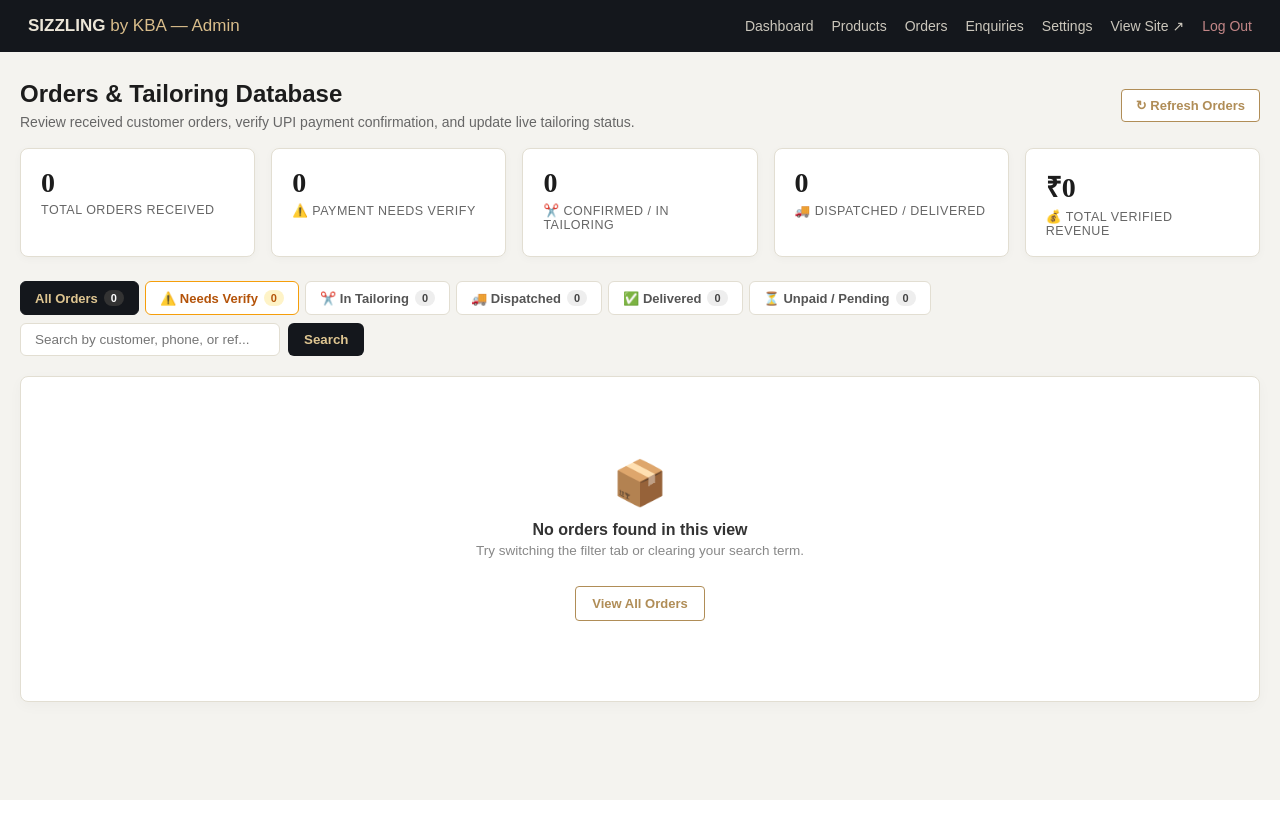
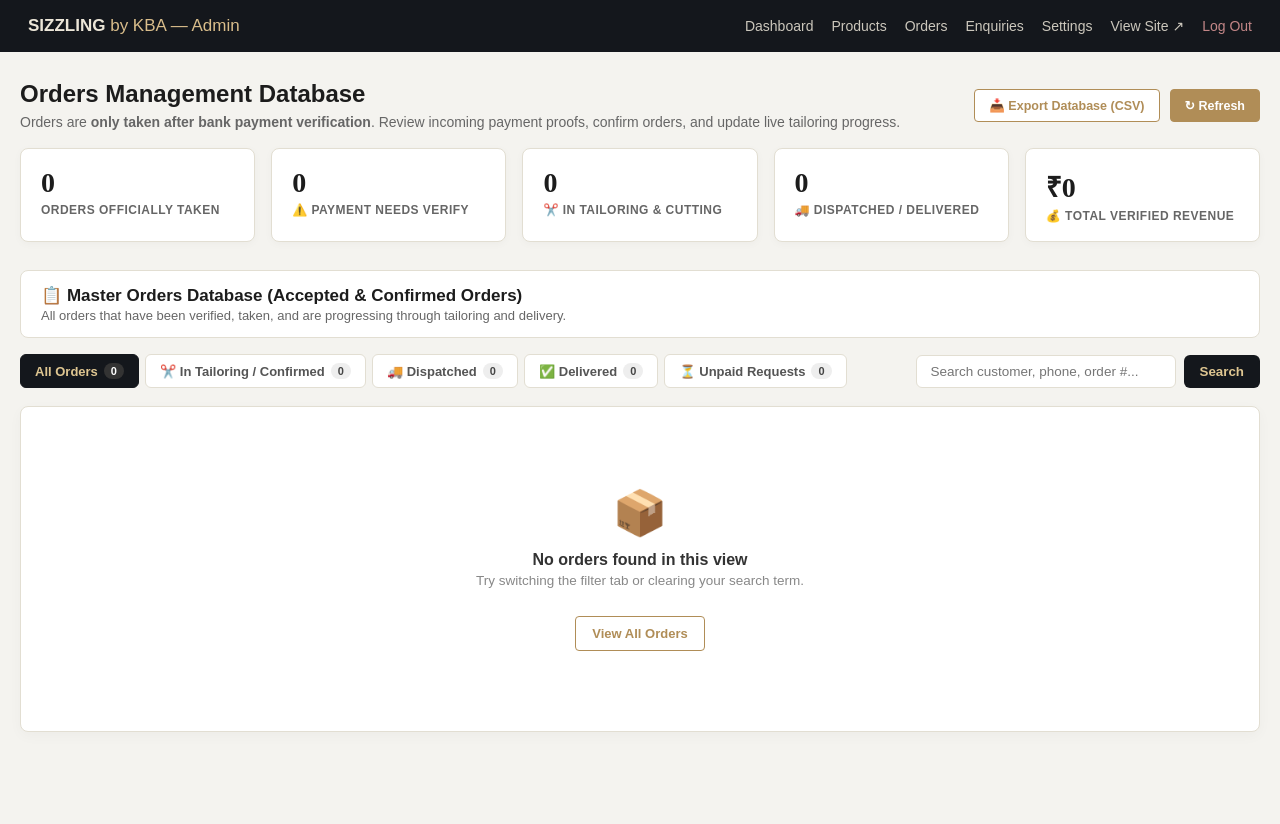
Before and after one commit to kashyapnathoo53-wq/Sizzling-by-KBA, a Flask app: page /admin/orders in a window 1280 px wide. Before the commit the page ends 800 px from the top, so only its background shows below. Run offline with Flask 3, Linux system fonts and the light colour scheme; the visitor is signed in with stand-in values (Sample User, id 1); data that the repository does not hold is empty.

Commit message:
feat(admin): separate incoming payment verifications from accepted orders, add reject action and CSV export

```diff
--- a/app.py
+++ b/app.py
@@ -677,12 +677,15 @@ def admin_dashboard():
     product_count = conn.execute("SELECT COUNT(*) FROM products").fetchone()[0]
     enquiry_count = conn.execute("SELECT COUNT(*) FROM enquiries").fetchone()[0]
     click_count = conn.execute("SELECT COUNT(*) FROM order_clicks").fetchone()[0]
-    order_count = conn.execute("SELECT COUNT(*) FROM orders").fetchone()[0]
+    # Only verified/accepted orders count as taken orders
+    order_count = conn.execute(
+        "SELECT COUNT(*) FROM orders WHERE payment_status='payment_verified' OR status IN ('confirmed', 'tailoring', 'trial_ready', 'dispatched', 'delivered')"
+    ).fetchone()[0]
     pending_payment_count = conn.execute(
-        "SELECT COUNT(*) FROM orders WHERE status IN ('pending_payment','payment_reported')"
+        "SELECT COUNT(*) FROM orders WHERE status='payment_reported' OR payment_status='payment_submitted'"
     ).fetchone()[0]
     paid_total = conn.execute(
-        "SELECT COALESCE(SUM(total),0) FROM orders WHERE status IN ('paid','fulfilled')"
+        "SELECT COALESCE(SUM(total),0) FROM orders WHERE payment_status='payment_verified' OR status IN ('confirmed', 'tailoring', 'trial_ready', 'dispatched', 'delivered')"
     ).fetchone()[0]
     recent_enquiries = conn.execute(
         "SELECT * FROM enquiries ORDER BY id DESC LIMIT 5"
@@ -933,6 +936,56 @@ def admin_verify_payment(order_id):
     conn.close()
     flash(f"Payment for Order #{order_id} verified and order marked Confirmed.", "success")
     return redirect(request.referrer or url_for("admin_orders"))
+
+
+@app.route("/admin/orders/<int:order_id>/reject_payment", methods=["POST"])
+@login_required
+def admin_reject_payment(order_id):
+    conn = get_db()
+    now_str = datetime.utcnow().strftime("%Y-%m-%d %H:%M:%S")
+    reason = request.form.get("reason", "UPI payment could not be verified in bank records.").strip()
+    conn.execute(
+        """UPDATE orders
+           SET payment_status='payment_rejected', status='cancelled', admin_notes=?, updated_at=?
+           WHERE id=?""",
+        (reason, now_str, order_id)
+    )
+    conn.commit()
+    conn.close()
+    flash(f"Order #{order_id} payment marked rejected / order declined.", "error")
+    return redirect(request.referrer or url_for("admin_orders"))
+
+
+@app.route("/admin/orders/export/csv")
+@login_required
+def admin_export_orders_csv():
+    import csv
+    from flask import Response
+
+    conn = get_db()
+    orders = conn.execute("SELECT * FROM orders ORDER BY id DESC").fetchall()
+
+    si = io.StringIO()
+    writer = csv.writer(si)
+    writer.writerow([
+        "Order ID", "Customer Name", "Phone", "Total (INR)", "Status",
+        "Payment Status", "UPI Ref / UTR", "Created At", "Address",
+        "Customer Notes", "Store Notes"
+    ])
+    for o in orders:
+        writer.writerow([
+            o["id"], o["customer_name"], o["phone"], f"{float(o['total']):.0f}",
+            o["status"], o["payment_status"], o["payment_ref"] or "",
+            o["created_at"], o["address"] or "", o["notes"] or "", o["admin_notes"] or ""
+        ])
+    conn.close()
+
+    output = si.getvalue()
+    return Response(
+        output,
+        mimetype="text/csv",
+        headers={"Content-Disposition": "attachment;filename=sizzling_orders_database.csv"}
+    )
 
 
 @app.route("/admin/orders/<int:order_id>/update_status", methods=["POST"])
--- a/templates/admin/orders.html
+++ b/templates/admin/orders.html
@@ -9,22 +9,39 @@
   :root {
     --gold: #b08d57;
     --gold-light: #dfc691;
-    --dark-card: #ffffff;
     --border: #e2ded2;
   }
-  .admin-wrap { max-width: 1280px; margin: 0 auto; padding: 28px 20px 60px; }
+  .admin-wrap { max-width: 1320px; margin: 0 auto; padding: 28px 20px 60px; }
   .stats-grid { display: grid; grid-template-columns: repeat(auto-fit, minmax(180px, 1fr)); gap: 16px; margin-bottom: 24px; }
   .stat-card {
     background: #fff; border: 1px solid var(--border); border-radius: 8px; padding: 18px 20px;
     box-shadow: 0 2px 8px rgba(0,0,0,0.03); position: relative; overflow: hidden;
   }
-  .stat-card.alert-card { border-color: #f59e0b; background: #fffdfa; }
+  .stat-card.alert-card { border-color: #f59e0b; background: #fffdf8; }
   .stat-card .num { font-size: 28px; font-weight: 700; color: #1c1c1c; font-family: 'Fraunces', serif; }
   .stat-card.alert-card .num { color: #d97706; }
-  .stat-card .label { font-size: 12.5px; color: #666; margin-top: 4px; font-weight: 500; text-transform: uppercase; letter-spacing: 0.04em; }
+  .stat-card .label { font-size: 12px; color: #666; margin-top: 4px; font-weight: 600; text-transform: uppercase; letter-spacing: 0.04em; }
+
+  /* Section Titles */
+  .section-banner {
+    background: #fff; border: 1px solid var(--border); border-radius: 8px; padding: 14px 20px; margin-bottom: 16px;
+    display: flex; justify-content: space-between; align-items: center; flex-wrap: wrap; gap: 12px;
+  }
+  .section-banner.alert-banner {
+    background: #fffbeb; border-color: #f59e0b;
+  }
+  .section-title { font-size: 17px; font-weight: 700; color: #1c1c1c; display: flex; align-items: center; gap: 8px; }
+  .section-desc { font-size: 13px; color: #666; margin-top: 2px; }
+
+  /* Verification Cards */
+  .verify-card {
+    background: #fff; border: 2px solid #f59e0b; border-radius: 8px; padding: 20px; margin-bottom: 16px;
+    display: grid; grid-template-columns: 240px 1fr 260px; gap: 20px; align-items: start;
+    box-shadow: 0 4px 14px rgba(245,158,11,0.1);
+  }
 
   .filter-bar {
-    display: flex; gap: 8px; margin-bottom: 20px; flex-wrap: wrap; align-items: center; justify-content: space-between;
+    display: flex; gap: 8px; margin-bottom: 18px; flex-wrap: wrap; align-items: center; justify-content: space-between;
   }
   .filter-tabs { display: flex; gap: 6px; flex-wrap: wrap; }
   .filter-tab {
@@ -38,8 +55,6 @@
     padding: 2px 7px; border-radius: 10px; font-size: 11px; background: #eee; color: #444; font-weight: 700;
   }
   .filter-tab.active .count-badge { background: #333; color: #fff; }
-  .filter-tab.alert-tab { border-color: #f59e0b; color: #b45309; }
-  .filter-tab.alert-tab .count-badge { background: #fef3c7; color: #b45309; }
 
   .search-form { display: flex; gap: 8px; }
   .search-input {
@@ -50,7 +65,7 @@
 
   .orders-table-card {
     background: #fff; border: 1px solid var(--border); border-radius: 8px; overflow: hidden;
-    box-shadow: 0 4px 14px rgba(0,0,0,0.03);
+    box-shadow: 0 4px 14px rgba(0,0,0,0.03); margin-bottom: 32px;
   }
   .order-row-item {
     padding: 20px 24px; border-bottom: 1px solid #eee; display: grid;
@@ -133,13 +154,14 @@
 <div class="admin-wrap">
   <div style="display:flex; justify-content:space-between; align-items:center; flex-wrap:wrap; gap:12px; margin-bottom:18px;">
     <div>
-      <div class="admin-title">Orders &amp; Tailoring Database</div>
+      <div class="admin-title">Orders Management Database</div>
       <div class="admin-sub" style="margin-bottom:0;">
-        Review received customer orders, verify UPI payment confirmation, and update live tailoring status.
+        Orders are <strong>only taken after bank payment verification</strong>. Review incoming payment proofs, confirm orders, and update live tailoring progress.
       </div>
     </div>
-    <div>
-      <a href="{{ url_for('admin_orders') }}" class="btn btn-outline" style="padding:8px 14px;">↻ Refresh Orders</a>
+    <div style="display:flex; gap:10px;">
+      <a href="{{ url_for('admin_export_orders_csv') }}" class="btn btn-outline" style="padding:8px 14px; font-size:12.5px;">📥 Export Database (CSV)</a>
+      <a href="{{ url_for('admin_orders') }}" class="btn btn-primary" style="padding:8px 14px; font-size:12.5px;">↻ Refresh</a>
     </div>
   </div>
 
@@ -152,8 +174,8 @@
   <!-- Stats Overview Cards -->
   <div class="stats-grid">
     <div class="stat-card">
-      <div class="num">{{ total_orders }}</div>
-      <div class="label">Total Orders Received</div>
+      <div class="num">{{ confirmed_count + dispatched_count + delivered_count }}</div>
+      <div class="label">Orders Officially Taken</div>
     </div>
     <div class="stat-card {% if needs_verify_count > 0 %}alert-card{% endif %}">
       <div class="num">{{ needs_verify_count }}</div>
@@ -161,7 +183,7 @@
     </div>
     <div class="stat-card">
       <div class="num">{{ confirmed_count }}</div>
-      <div class="label">✂️ Confirmed / In Tailoring</div>
+      <div class="label">✂️ In Tailoring &amp; Cutting</div>
     </div>
     <div class="stat-card">
       <div class="num">{{ dispatched_count + delivered_count }}</div>
@@ -173,17 +195,113 @@
     </div>
   </div>
 
+  <!-- SECTION 1: INCOMING ORDERS WAITING FOR PAYMENT VERIFICATION -->
+  {% set pending_verify_orders = [] %}
+  {% for o in orders if (o.status == 'payment_reported' or o.payment_status == 'payment_submitted') %}
+    {% set _ = pending_verify_orders.append(o) %}
+  {% endfor %}
+
+  {% if pending_verify_orders %}
+  <div class="section-banner alert-banner">
+    <div>
+      <div class="section-title" style="color:#b45309;">
+        ⚠️ Action Required: Incoming Orders Pending Payment Verification ({{ pending_verify_orders|length }})
+      </div>
+      <div class="section-desc">
+        These customers have submitted UPI reference numbers. <strong>Verify the credit in your bank app, then click "Verify Payment &amp; Accept Order" to officially take the order.</strong>
+      </div>
+    </div>
+  </div>
+
+  {% for o in pending_verify_orders %}
+  <div class="verify-card">
+    <!-- Left Col: Order ID & Payment Info -->
+    <div>
+      <div class="order-id-badge">Order Request #{{ o.id }}</div>
+      <div class="order-time">{{ o.created_at[:16] }}</div>
+      <div class="order-total-display">₹{{ "%.0f"|format(o.total) }}</div>
+
+      <div style="margin-top:12px; background:#fffbeb; border:1px solid #f59e0b; padding:10px 12px; border-radius:6px;">
+        <div style="font-size:11px; font-weight:700; text-transform:uppercase; color:#b45309; letter-spacing:0.04em;">
+          Submitted UPI UTR / Ref:
+        </div>
+        <div style="font-family:monospace; font-size:15px; font-weight:700; color:#111; margin-top:2px;">
+          {{ o.payment_ref or 'Pending Submission' }}
+        </div>
+      </div>
+    </div>
+
+    <!-- Center Col: Customer & Garment Details -->
+    <div>
+      <div class="customer-name">
+        👤 {{ o.customer_name }}
+        <a href="https://wa.me/91{{ o.phone }}?text={{ ('Hi ' ~ o.customer_name ~ ', this is SIZZLING by KBA regarding your payment verification for Order #' ~ o.id ~ '.')|urlencode }}"
+           class="whatsapp-link" target="_blank" rel="noopener">
+          💬 WhatsApp
+        </a>
+      </div>
+      <div class="customer-phone">📞 <a href="tel:{{ o.phone }}">+91 {{ o.phone }}</a></div>
+      <div class="customer-address">📍 <strong>Delivery Address:</strong> {{ o.address }}</div>
+      {% if o.notes %}
+      <div class="customer-notes">📝 <strong>Customer Notes:</strong> {{ o.notes }}</div>
+      {% endif %}
+
+      <div class="items-tag-list">
+        {% for item in o.order_items %}
+        <div class="item-chip">
+          <div>
+            <strong>{{ item.product_name }}</strong>
+            <span class="qty-size">· Size <strong>{{ item.size }}</strong> &times; {{ item.qty }}</span>
+          </div>
+          <div style="font-weight:700;">₹{{ "%.0f"|format(item.line_total) }}</div>
+        </div>
+        {% endfor %}
+      </div>
+    </div>
+
+    <!-- Right Col: Verify & Take Order Buttons -->
+    <div>
+      <form method="POST" action="{{ url_for('admin_verify_payment', order_id=o.id) }}">
+        <button type="submit" class="quick-verify-btn" onclick="return confirm('Confirm bank credit for Order #{{ o.id }} and accept order?');">
+          ✓ Verify Payment &amp; Take Order
+        </button>
+      </form>
+
+      <form method="POST" action="{{ url_for('admin_reject_payment', order_id=o.id) }}" style="margin-top:8px;">
+        <input type="hidden" name="reason" value="Payment could not be verified in bank records.">
+        <button type="submit" class="quick-reject-btn" onclick="return confirm('Decline this order request because payment was not verified?');">
+          ✕ Reject / Payment Not Found
+        </button>
+      </form>
+
+      <div style="text-align:center; margin-top:8px;">
+        <a href="{{ url_for('admin_order_detail', order_id=o.id) }}" style="font-size:12px; color:#666; text-decoration:underline;">View Full Invoice ↗</a>
+      </div>
+    </div>
+  </div>
+  {% endfor %}
+  {% endif %}
+
+  <!-- SECTION 2: MASTER ORDERS DATABASE (ACCEPTED & CONFIRMED ORDERS) -->
+  <div class="section-banner" style="margin-top:28px;">
+    <div>
+      <div class="section-title">
+        📋 Master Orders Database (Accepted &amp; Confirmed Orders)
+      </div>
+      <div class="section-desc">
+        All orders that have been verified, taken, and are progressing through tailoring and delivery.
+      </div>
+    </div>
+  </div>
+
   <!-- Filter Tabs & Search Bar -->
   <div class="filter-bar">
     <div class="filter-tabs">
       <a href="{{ url_for('admin_orders') }}" class="filter-tab {% if not filter_status %}active{% endif %}">
         All Orders <span class="count-badge">{{ total_orders }}</span>
       </a>
-      <a href="{{ url_for('admin_orders', status='needs_verify') }}" class="filter-tab alert-tab {% if filter_status == 'needs_verify' %}active{% endif %}">
-        ⚠️ Needs Verify <span class="count-badge">{{ needs_verify_count }}</span>
-      </a>
       <a href="{{ url_for('admin_orders', status='confirmed') }}" class="filter-tab {% if filter_status == 'confirmed' %}active{% endif %}">
-        ✂️ In Tailoring <span class="count-badge">{{ confirmed_count }}</span>
+        ✂️ In Tailoring / Confirmed <span class="count-badge">{{ confirmed_count }}</span>
       </a>
       <a href="{{ url_for('admin_orders', status='dispatched') }}" class="filter-tab {% if filter_status == 'dispatched' %}active{% endif %}">
         🚚 Dispatched <span class="count-badge">{{ dispatched_count }}</span>
@@ -192,13 +310,13 @@
         ✅ Delivered <span class="count-badge">{{ delivered_count }}</span>
       </a>
       <a href="{{ url_for('admin_orders', status='unpaid') }}" class="filter-tab {% if filter_status == 'unpaid' %}active{% endif %}">
-        ⏳ Unpaid / Pending <span class="count-badge">{{ unpaid_count }}</span>
+        ⏳ Unpaid Requests <span class="count-badge">{{ unpaid_count }}</span>
       </a>
     </div>
 
     <form method="GET" action="{{ url_for('admin_orders') }}" class="search-form">
       <input type="hidden" name="status" value="{{ filter_status }}">
-      <input type="text" name="q" value="{{ search }}" placeholder="Search by customer, phone, or ref..." class="search-input">
+      <input type="text" name="q" value="{{ search }}" placeholder="Search customer, phone, order #..." class="search-input">
       <button type="submit" class="search-btn">Search</button>
       {% if search %}
       <a href="{{ url_for('admin_orders', status=filter_status) }}" class="btn btn-outline" style="padding:8px 12px; font-size:12px;">Clear</a>
@@ -235,9 +353,8 @@
           <div class="order-total-display">₹{{ "%.0f"|format(o.total) }}</div>
 
           {% if o.payment_ref %}
-          <div style="margin-top:8px; font-size:11.5px; color:#555;">
-            <strong>UPI Ref / UTR:</strong><br>
-            <span style="font-family:monospace; background:#eee; padding:2px 6px; border-radius:3px; font-size:12px; color:#111;">{{ o.payment_ref }}</span>
+          <div style="margin-top:8px; font-size:11px; color:#555;">
+            <strong>UPI Ref:</strong> <span style="font-family:monospace; background:#eee; padding:1px 5px; border-radius:3px;">{{ o.payment_ref }}</span>
           </div>
           {% endif %}
         </div>
@@ -247,19 +364,19 @@
           <div class="customer-name">
             👤 {{ o.customer_name }}
             <a href="https://wa.me/91{{ o.phone }}?text={{ ('Hi ' ~ o.customer_name ~ ', this is SIZZLING by KBA regarding your Order #' ~ o.id ~ '.')|urlencode }}"
-               class="whatsapp-link" target="_blank" rel="noopener" title="Open direct WhatsApp chat with customer">
+               class="whatsapp-link" target="_blank" rel="noopener" title="Direct WhatsApp chat">
               💬 WhatsApp
             </a>
           </div>
           <div class="customer-phone">
-            📞 <a href="tel:{{ o.phone }}" style="color:#2563eb;">+91 {{ o.phone }}</a>
+            📞 <a href="tel:{{ o.phone }}">+91 {{ o.phone }}</a>
           </div>
           <div class="customer-address">
             📍 <strong>Address:</strong> {{ o.address }}
           </div>
           {% if o.notes %}
           <div class="customer-notes">
-            📝 <strong>Customer Tailoring Note:</strong> {{ o.notes }}
+            📝 <strong>Customer Notes:</strong> {{ o.notes }}
           </div>
           {% endif %}
 
@@ -283,21 +400,19 @@
           </div>
         </div>
 
-        <!-- Right: Actions & Live Status Updater -->
+        <!-- Right: Status Updater -->
         <div>
-          <!-- Quick Payment Verification Button -->
           {% if o.payment_status == 'payment_submitted' or o.status == 'payment_reported' %}
-          <form method="POST" action="{{ url_for('admin_verify_payment', order_id=o.id) }}">
-            <button type="submit" class="quick-verify-btn" onclick="return confirm('Confirm payment received in your bank for Order #{{ o.id }}?');">
-              ✓ Verify Payment (Confirm)
+          <form method="POST" action="{{ url_for('admin_verify_payment', order_id=o.id) }}" style="margin-bottom:8px;">
+            <button type="submit" class="quick-verify-btn" onclick="return confirm('Verify bank credit for Order #{{ o.id }}?');">
+              ✓ Verify Payment &amp; Take Order
             </button>
           </form>
           {% endif %}
 
-          <!-- Detailed Status & Notes Updater -->
           <div class="update-form">
-            <div style="font-size:11.5px; font-weight:700; text-transform:uppercase; letter-spacing:0.04em; color:#666; margin-bottom:6px;">
-              Update Order Status:
+            <div style="font-size:11px; font-weight:700; text-transform:uppercase; letter-spacing:0.04em; color:#666; margin-bottom:4px;">
+              Update Tailoring Status:
             </div>
             <form method="POST" action="{{ url_for('admin_update_order_status', order_id=o.id) }}">
               <select name="status" class="update-select">
@@ -306,7 +421,7 @@
                 {% endfor %}
               </select>
 
-              <div style="font-size:11.5px; font-weight:700; text-transform:uppercase; letter-spacing:0.04em; color:#666; margin-bottom:4px;">
+              <div style="font-size:11px; font-weight:700; text-transform:uppercase; letter-spacing:0.04em; color:#666; margin-bottom:4px;">
                 Payment Status:
               </div>
               <select name="payment_status" class="update-select">
```
Also changed, not shown: other parts of templates/admin/orders.html (+17 -11 lines).
